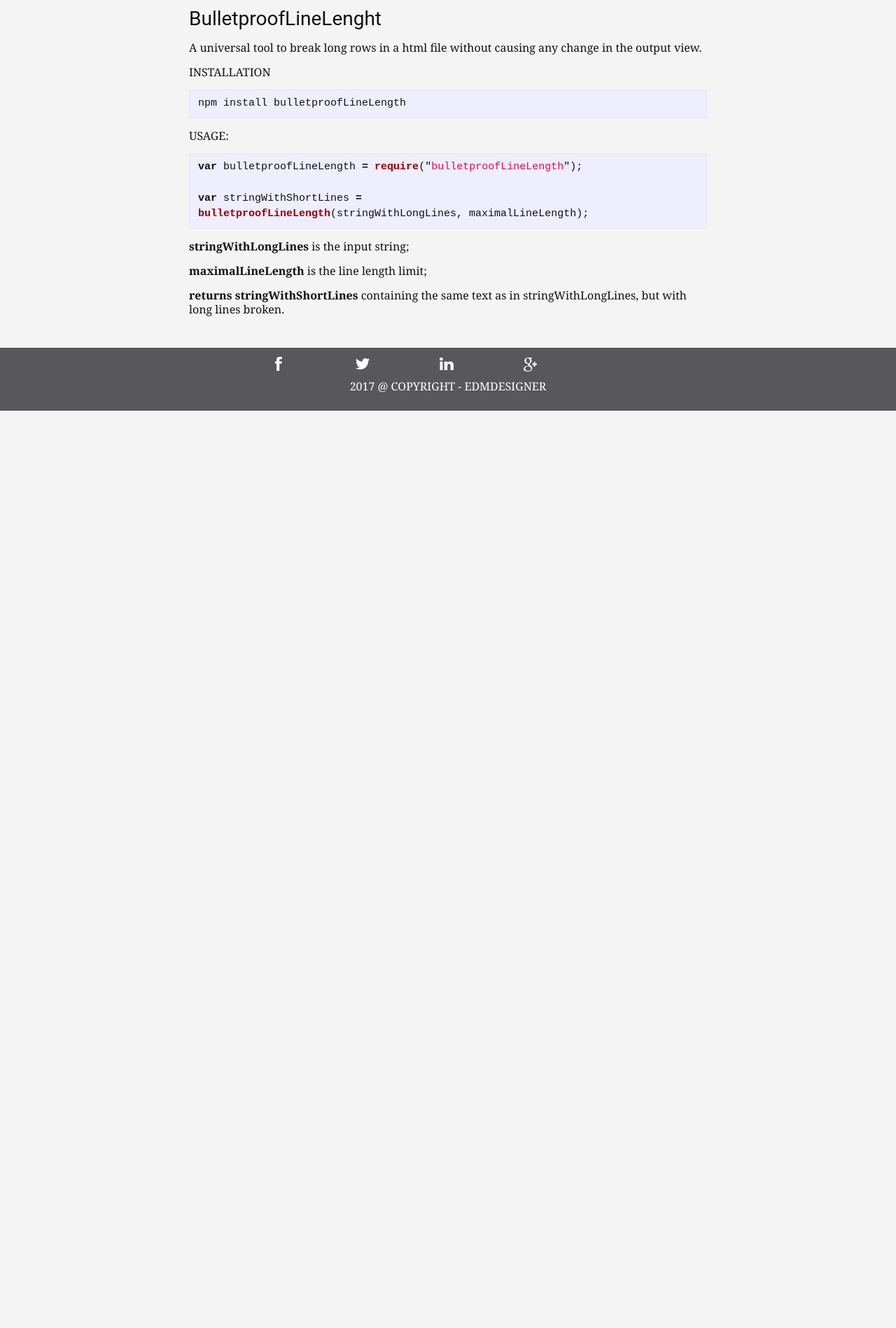
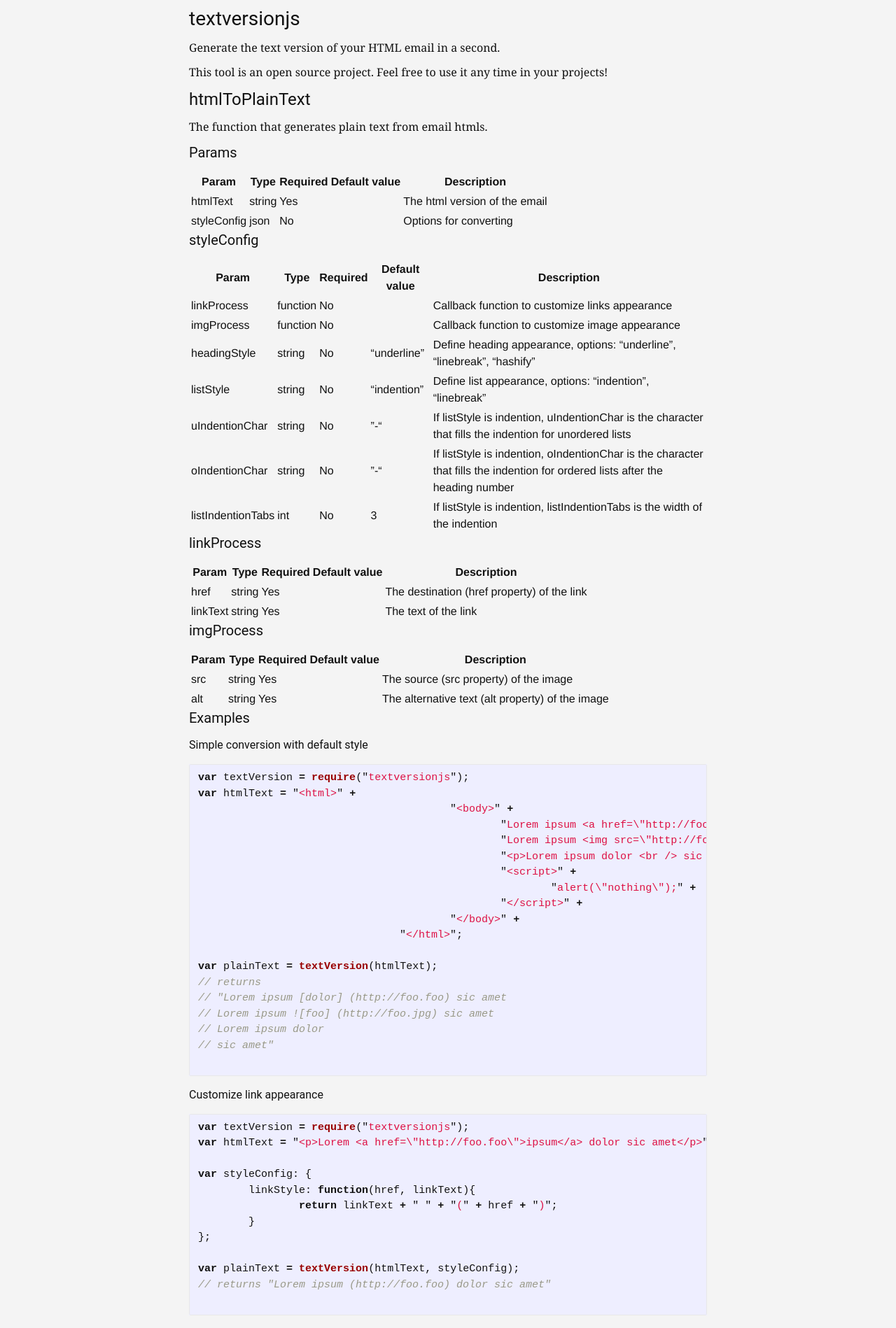
Before and after one commit to EDMdesigner/textversionjs, a Jekyll site: the page built from docs/documentation.md, in a window 1280 px wide. Shown: the part 388-2286 px from the top of the page at 70% size. Built offline with Jekyll 4.4.1, drawn with Linux system fonts in a browser that asks for light colours; before the commit the page ends 975 px from its top, so only the background shows below that; some of the changed text lies outside the part shown.

Commit message:
css, project info updates

````diff
--- a/docs/CNAME
+++ b/docs/CNAME
@@ -1 +1 @@
-emailtextversion.com
+textversionjs.com
--- a/docs/css/components.css
+++ b/docs/css/components.css
@@ -38,6 +38,10 @@
 	margin-top: -5px;
 }
 
+.socials {
+	display: flex;
+}
+
 .socials a {
     display: inline-block;
     width: 28px;
--- a/docs/css/layout.css
+++ b/docs/css/layout.css
@@ -30,7 +30,7 @@
 
 .cols > .w20p {
 	width: 20%;
-	float: left;
+	flex-grow: 1;
 }
 
 .cols:after {
--- a/docs/documentation.md
+++ b/docs/documentation.md
@@ -4,26 +4,141 @@ title: Documentation
 permalink: /documentation/
 ---
 
-# BulletproofLineLenght
+# textversionjs
 
-A universal tool to break long rows in a html file without causing any change in the output view.
+Generate the text version of your HTML email in a second.
 
-INSTALLATION
+This tool is an open source project. Feel free to use it any time in your projects!
+
+## htmlToPlainText
+
+The function that generates plain text from email htmls.
+
+### Params
+
+Param       | Type     | Required     | Default value | Description
+---         |---       |---           |---            |---
+htmlText    | string   | Yes          |               | The html version of the email
+styleConfig | json     | No           |               | Options for converting
+
+### styleConfig
+
+Param             | Type     | Required     | Default value | Description
+---               |---       |---           |---            |---
+linkProcess       | function | No           |               | Callback function to customize links appearance
+imgProcess        | function | No           |               | Callback function to customize image appearance
+headingStyle      | string   | No           | "underline"   | Define heading appearance, options: "underline", "linebreak", "hashify"
+listStyle         | string   | No           | "indention"   | Define list appearance, options: "indention", "linebreak"
+uIndentionChar    | string   | No           | "-"           | If listStyle is indention, uIndentionChar is the character that fills the indention for unordered lists
+oIndentionChar    | string   | No           | "-"           | If listStyle is indention, oIndentionChar is the character that fills the indention for ordered lists after the heading number
+listIndentionTabs | int      | No           | 3             | If listStyle is indention, listIndentionTabs is the width of the indention
+
+### linkProcess
+
+Param       | Type     | Required     | Default value | Description
+---         |---       |---           |---            |---
+href        | string   | Yes          |               | The destination (href property) of the link
+linkText    | string   | Yes          |               | The text of the link
+
+### imgProcess
+
+Param       | Type     | Required     | Default value | Description
+---         |---       |---           |---            |---
+src         | string   | Yes          |               | The source (src property) of the image
+alt         | string   | Yes          |               | The alternative text (alt property) of the image
+
+### Examples
+
+#### Simple conversion with default style
 
 ```js
-npm install bulletproofLineLength
+var textVersion = require("textversionjs");
+var htmlText = "<html>" +
+					"<body>" +
+						"Lorem ipsum <a href=\"http://foo.foo\">dolor</a> sic <strong>amet</strong><br />" +
+						"Lorem ipsum <img src=\"http://foo.jpg\" alt=\"foo\" /> sic <pre>amet</pre>" +
+						"<p>Lorem ipsum dolor <br /> sic amet</p>" +
+						"<script>" +
+							"alert(\"nothing\");" +
+						"</script>" +
+					"</body>" +
+				"</html>";
+
+var plainText = textVersion(htmlText);
+// returns
+// "Lorem ipsum [dolor] (http://foo.foo) sic amet
+// Lorem ipsum ![foo] (http://foo.jpg) sic amet
+// Lorem ipsum dolor
+// sic amet"
+
 ```
 
-USAGE:
+#### Customize link appearance
 
 ```js
-var bulletproofLineLength = require("bulletproofLineLength");
+var textVersion = require("textversionjs");
+var htmlText = "<p>Lorem <a href=\"http://foo.foo\">ipsum</a> dolor sic amet</p>";
 
-var stringWithShortLines =
-bulletproofLineLength(stringWithLongLines, maximalLineLength);
+var styleConfig: {
+	linkStyle: function(href, linkText){
+		return linkText + " " + "(" + href + ")";
+	}
+};
+
+var plainText = textVersion(htmlText, styleConfig);
+// returns "Lorem ipsum (http://foo.foo) dolor sic amet"
+
 ```
-**stringWithLongLines** is the input string;
 
-**maximalLineLength** is the line length limit;
+#### Customize headings
 
-**returns stringWithShortLines** containing the same text as in stringWithLongLines, but with long lines broken.
+```js
+var textVersion = require("textversionjs");
+
+var htmlText = "<h1>Lorem ipsum</h1>" +
+				"<p>Lorem ipsum dolor sic amet</p>";
+
+var styleConfig: {
+	headingStyle: "hashify"
+};
+
+var plainText = textVersion(htmlText, styleConfig);
+// returns
+// "# Lorem ipsum
+//
+// Lorem ipsum dolor sic amet"
+
+```
+
+#### Customize lists
+
+```js
+var textVersion = require("textversionjs");
+var htmlText = "<ul>" +
+					"<li>Lorem</li>" +
+					"<li>ipsum</li>" +
+				"</ul>" +
+				"<ol>" +
+					"<li start=\"3\">Lorem</li>" +
+					"<li>ipsum</li>" +
+				"</ol>";
+
+var styleConfig: {
+	headingStyle: "indention",
+	uIndentionChar: ".";
+	listIndentionTabs: 2;
+};
+
+var plainText = textVersion(htmlText, styleConfig);
+// returns "
+// ..Lorem
+// ..ipsum
+// 3.Lorem
+// 4.ipsum"
+```
+
+Try it online in our [Demo page](http://emailtextversion.com/)!
+
+Don't forget to check out our other open source projects at [EDMdesigner](http://edmdesigner.com/).
+
+Follow us on [github](https://github.com/EDMdesigner) and [twitter](https://twitter.com/EDMdesigner)!
````
Also changed, not shown: docs/index.html (+7 -3 lines), README.md.
